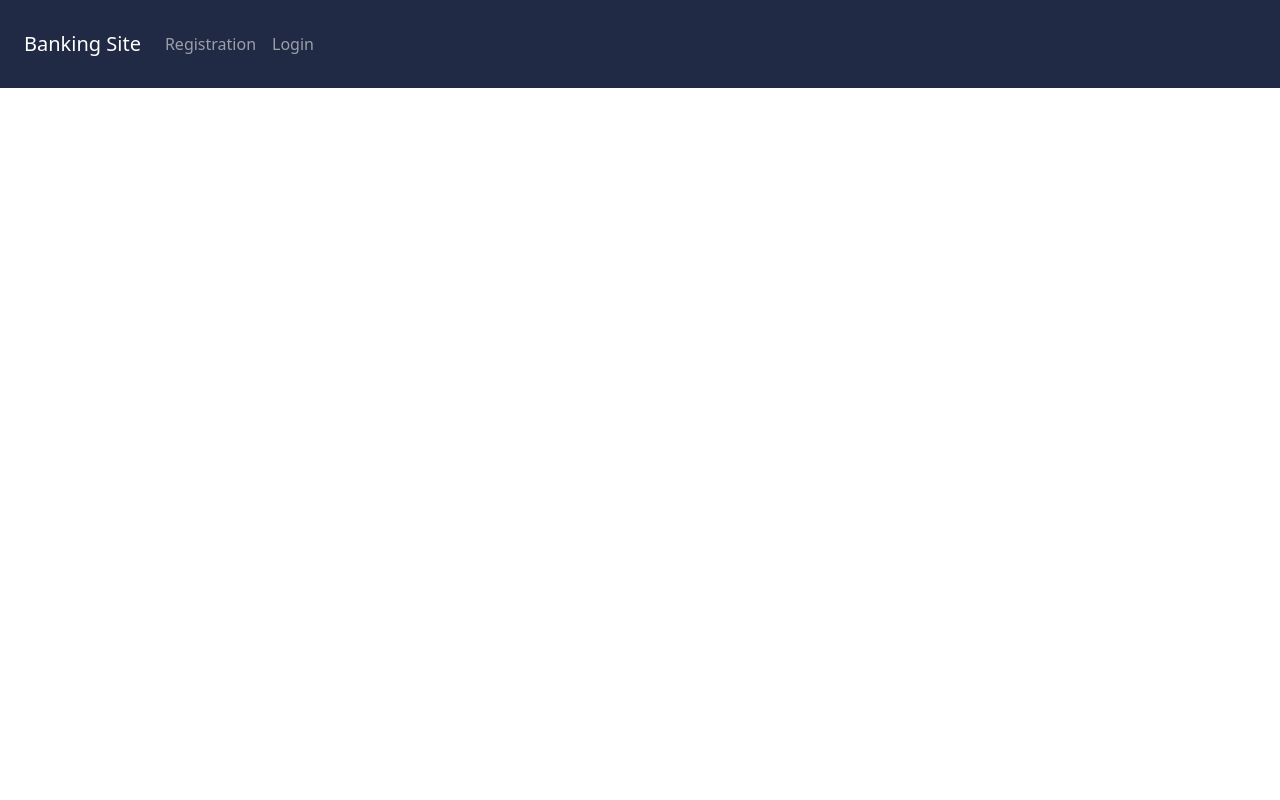
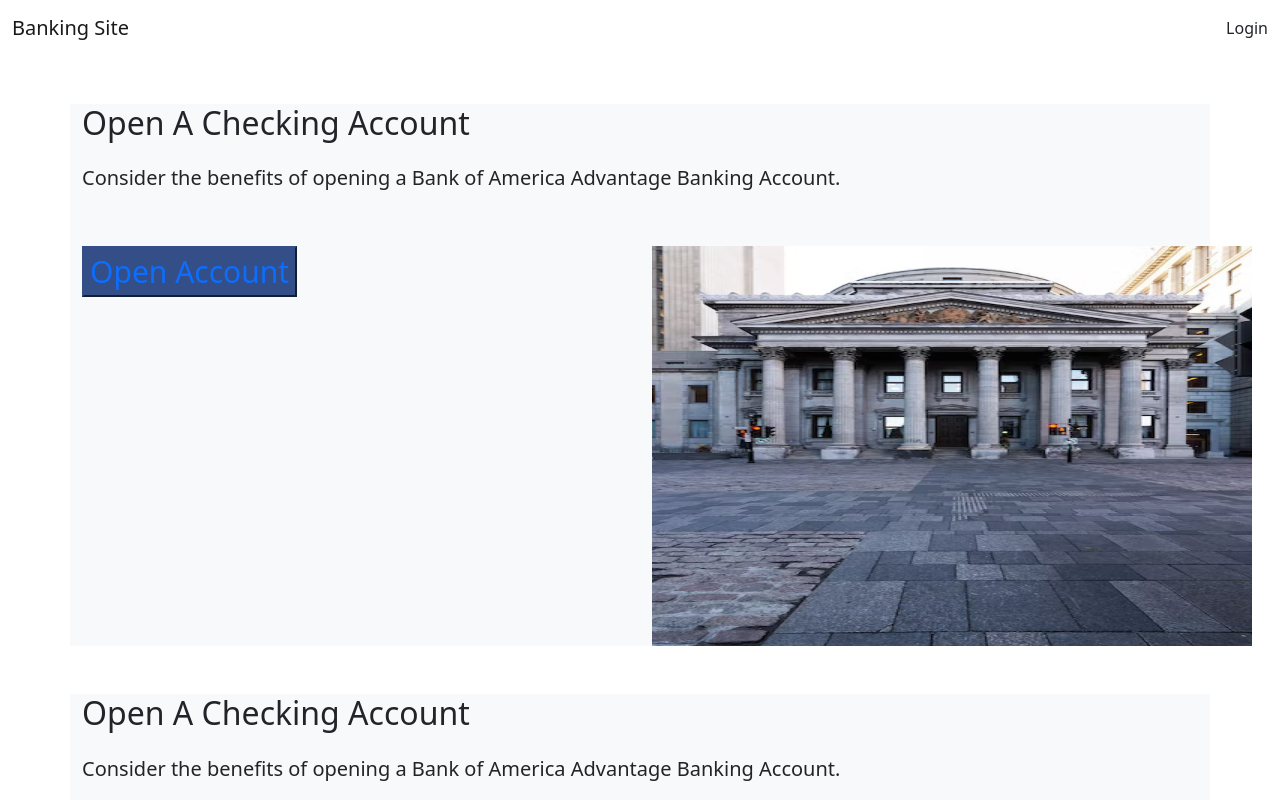
Before and after one commit to shayaansiddiqui/banking-frontend, an Angular app: page /Landing in a window 1280 px wide. Before the commit this address led to /. Shown: the top 800 px of the page. Built offline with nearby package versions, Linux system fonts and the light colour scheme.

Commit message:
Fixed UI changes and updated landing page

```diff
--- a/angular.json
+++ b/angular.json
@@ -25,8 +25,9 @@
               "src/assets"
             ],
             "styles": [
-              "node_modules/bootstrap/dist/css/bootstrap.min.css",
-              "src/styles.css"
+              "src/styles.css",
+              "./node_modules/bootstrap/dist/css/bootstrap.min.css",
+              "./node_modules/ngx-bootstrap/datepicker/bs-datepicker.css"
             ],
             "scripts": []
           },
@@ -94,9 +95,9 @@
               "src/assets"
             ],
             "styles": [
-              "./node_modules/bootstrap/dist/css/bootstrap.min.css",
-              "./node_modules/ngx-datepicker/bs-datepicker.css",
               "src/styles.css"
+
+
             ],
             "scripts": []
           }
--- a/src/app/app-routing.module.ts
+++ b/src/app/app-routing.module.ts
@@ -4,12 +4,14 @@
 import {RegistrationComponent} from "./pages/registration/registration.component";
 import {AppComponent} from './app.component';
 import {LoginComponent} from "./pages/login/login.component";
+import { LandingComponent } from './pages/landing/landing.component';
 
 
 const routes: Routes = [
   {path: '#', component: AppComponent},
   {path: 'Registration', component: RegistrationComponent, data: {animation: 'isDown'}},
-  {path: 'Login', component: LoginComponent, data: {animation: 'isUp'}}
+  {path: 'Login', component: LoginComponent, data: {animation: 'isUp'}},
+  {path: 'Landing', component: LandingComponent}
 ];
 
 
--- a/src/app/app.component.html
+++ b/src/app/app.component.html
@@ -1,41 +1,11 @@
-
-
-    <nav class="navbar navbar-expand-lg navbar-dark navigation p-4">
-      <a class="navbar-brand" href="#">Banking Site</a>
-
-      <div class="collapse navbar-collapse" id="navbarSupportedContent">
-        <ul class="navbar-nav mr-auto">
-          <!-- <li class="nav-item active">
-            <a class="nav-link" href="javascript:void(0);" routerLink="/">Home <span class="sr-only"></span></a>
-          </li> -->
-          <li class="nav-item">
-            <a class="nav-link" routerLink="Registration">Registration</a>
-          </li>
-          <li class="nav-item">
-            <a class="nav-link" routerLink="Login">Login</a>
-          </li>
-        </ul>
-      </div>
-      <!-- <a href="#Login" routerLink="Login">Login</a> -->
-    </nav>
-
-
-
-
-    <div [@routeAnimations]="getRouteAnimationData()">
-      <router-outlet></router-outlet>
-
-
-    </div>
-
-  <!-- <main [@routerAnimations]="prepareRoute(outlet)" class="content">
-    <router-outlet #outlet="outlet"></router-outlet>
-
-  </main> -->
-
-<!-- <div class="container">
-
-<app-login></app-login>
- <app-registration></app-registration>
-
-</div> -->
+<nav class="navbar">
+  <div class="container-fluid">
+    <a class="navbar-brand logo">Banking Site</a>
+    <form class="d-flex" role="login">
+          <a class="nav-link login-button" href="Login">Login</a>
+    </form>
+  </div>
+</nav>
+<app-landing></app-landing>
+<div [@routeAnimations]="getRouteAnimationData()">
+  <router-outlet></router-outlet>
--- a/src/app/app.module.ts
+++ b/src/app/app.module.ts
@@ -12,13 +12,15 @@
 import { BsDatepickerModule } from 'ngx-bootstrap/datepicker';
 import {LoginComponent} from "./pages/login/login.component";
 import {RegistrationComponent} from "./pages/registration/registration.component";
+import { LandingComponent } from './pages/landing/landing.component';
 
 @NgModule({
   declarations: [
     AppComponent,
     LoginComponent,
     RegistrationComponent,
-    ToastComponent
+    ToastComponent,
+    LandingComponent
     ],
   imports: [
     BrowserModule,
--- /dev/null
+++ b/src/app/pages/landing/landing.component.css
@@ -0,0 +1,16 @@
+.login-button{
+    color: red;
+    font-size: 20px;
+}
+.logo{
+    font-size: 40px;
+    color: navy;
+}
+a{
+    text-decoration: none;
+}
+.registration{
+    background-color: #344E87;
+    font-size: 30px;
+    border-color: #344E87;
+}
--- /dev/null
+++ b/src/app/pages/landing/landing.component.html
@@ -0,0 +1,19 @@
+<div class="container bg-light">
+    <div class="row mt-5">
+            <h2>Open A Checking Account</h2>
+            <h5 class="mt-3">
+                Consider the benefits of opening a Bank of America Advantage Banking Account.
+            </h5>
+    </div>
+    <div class="row">
+        <div class="col-md-6">
+            <button type="button
+            " class="registration mt-5"><a class="reg" routerLink="Registration">Open Account</a></button>
+        </div>
+
+        <div class="col-md-6 mt-5">
+            <img src="../../../assets/images/bank.jpg" height="400px;" width="600px;">
+        </div>
+
+    </div>
+  </div>
--- a/src/app/pages/registration/registration.component.html
+++ b/src/app/pages/registration/registration.component.html
@@ -1,4 +1,4 @@
-<app-toasts style="float: right;"></app-toasts>
+
 
 <div class="container">
   <div><h2 class="text-center m-3 p-3x">Open An Account</h2></div>
@@ -39,7 +39,7 @@
             <div class="col-md-6">
               <div class="form-group p-3">
                 <label>Date Of Birth</label>
-                <input type="text" [bsConfig]="datepickerConfig" class="form-control" bsDatepicker name="dateOfBirth"
+                <input type="text" [bsConfig]="datepickerConfig"  [maxDate]="bsValue" class="form-control" bsDatepicker name="dateOfBirth"
                        formControlName="dateOfBirth">
                 <!-- <input name="dateOfBirth" formControlName="dateOfBirth" class="form-control" ngbDatepicker #d="ngbDatepicker"/>
 
@@ -50,7 +50,7 @@
               <div class="form-group p-3">
                 <label>Phone</label>
 
-                <input type="password" formControlName="phone" name="phone" class="form-control">
+                <input type="number" formControlName="phone" name="phone" class="form-control">
               </div>
             </div>
           </div>
@@ -89,9 +89,7 @@
                 <input name="postalCode" class="form-control" formControlName="postalCode">
               </div>
             </div>
-            <a class="form-group" (click)="openDialog()">
-              Login
-            </a>
+
           </div>
           <div class="form-group text-center">
             <button type="submit" class="btn btn-block submit">Submit</button>
--- a/src/app/pages/registration/registration.component.ts
+++ b/src/app/pages/registration/registration.component.ts
@@ -4,10 +4,12 @@
 import {NgbModal} from "@ng-bootstrap/ng-bootstrap";
 import {ActivatedRoute, Router} from "@angular/router";
 import {MatDialog} from "@angular/material/dialog";
-import {FormBuilder} from "@angular/forms";
+import {FormBuilder,FormControl} from "@angular/forms";
 import {ToastService} from "../../services/toast.service";
 import {LoginComponent} from "../login/login.component";
 import {Registration} from "../../shared/registration";
+import { FormsModule, ReactiveFormsModule } from '@angular/forms';
+
 
 @Component({
   selector: 'app-registration',
@@ -16,6 +18,9 @@
 })
 export class RegistrationComponent {
   baseUrl = "https://localhost:7235/api/BankCustomer";
+
+  bsValue = new Date();
+
   datepickerConfig: Partial<BsDatepickerConfig>;
   submitted: boolean = false;
 
@@ -32,21 +37,31 @@
   ];
   formModal: any;
   isShow = false;
+  FormControl: any;
+
 
   constructor(public service: RegistrationService, private modalService: NgbModal, private router: Router, private activeRouter: ActivatedRoute, private dialog: MatDialog, private formBuilder: FormBuilder, public BsDatepickerConfig: BsDatepickerConfig, public toastService: ToastService) {
     this.datepickerConfig = Object.assign({}, {containerClass: 'theme-dark-blue'})
+
+
+
+    this.bsValue.setFullYear(this.bsValue.getFullYear() - 20);
+    console.log(this.bsValue);
   }
 
   onSubmit() {
     this.showSuccess();
     this.submitted = true;
     // console.log(this.service.registrationForm.value);
-
+alert("onSubmit");
     if (this.service.registrationForm.valid) {
-
-      this.service.registerUser();
+      alert("registrationForm");
+      //this.service.registerUser();
       this.showSuccess();
 
+    }
+    else{
+      this.showError();
     }
   }
 
@@ -106,4 +121,5 @@
       autohide: true
     });
   }
+
 }
--- a/src/app/shared/registration.service.ts
+++ b/src/app/shared/registration.service.ts
@@ -1,5 +1,5 @@
 import { Injectable } from '@angular/core';
-import { FormBuilder, Validators } from '@angular/forms';
+import { FormBuilder, Validators,FormGroup, FormControl} from '@angular/forms';
 import { HttpClient, HttpErrorResponse , HttpHeaders  } from '@angular/common/http';
 import { throwError } from 'rxjs';
 
@@ -13,14 +13,14 @@
   constructor(private fb : FormBuilder,private http : HttpClient) { }
   registrationForm = this.fb.group({
       id:[0],
-      firstName:['',Validators.required],
-      lastName:['',Validators.required],
-      email:['',Validators.required],
-      password:['',Validators.required],
+      firstName:['',[Validators.required,Validators.maxLength(10)]],
+      lastName:[''],
+      email:['',[Validators.required]],
+      password:['',[Validators.required,Validators.minLength(6)]],
       city:['',Validators.required],
       state:['',Validators.required],
       postalCode:['',Validators.required],
-      phone:['',Validators.required],
+      phone:['',[Validators.required,Validators.minLength(10)]],
       dateOfBirth:['',Validators.required],
       address : ['']
   })
@@ -60,4 +60,5 @@
   return throwError(() => new Error('Something bad happened; please try again later.'));
 }
 
+
 }
--- a/src/app/toast/toast.component.ts
+++ b/src/app/toast/toast.component.ts
@@ -5,7 +5,7 @@
 @Component({
   selector: 'app-toasts',
   template: `
-    <ngb-toast
+    <!-- <ngb-toast
       *ngFor="let toast of toastService.toasts"
       [header]="toast.headertext"
       [class]="toast.classname"
@@ -18,9 +18,9 @@
       </ng-template>
 
       <ng-template #text>{{ toast.textOrTpl }}</ng-template>
-    </ngb-toast>
+    </ngb-toast> -->
   `,
-  host: {'[class.ngb-toasts]': 'true'}
+ // host: {'[class.ngb-toasts]': 'true'}
 })
 export class ToastComponent {
   constructor(public toastService: ToastService) {}
```
Also changed, not shown: src/app/pages/landing/landing.component.ts (added, +18 -0 lines), src/assets/images/bank.jpg (added), 1 other file (tests, documents, lock files or other folders).
